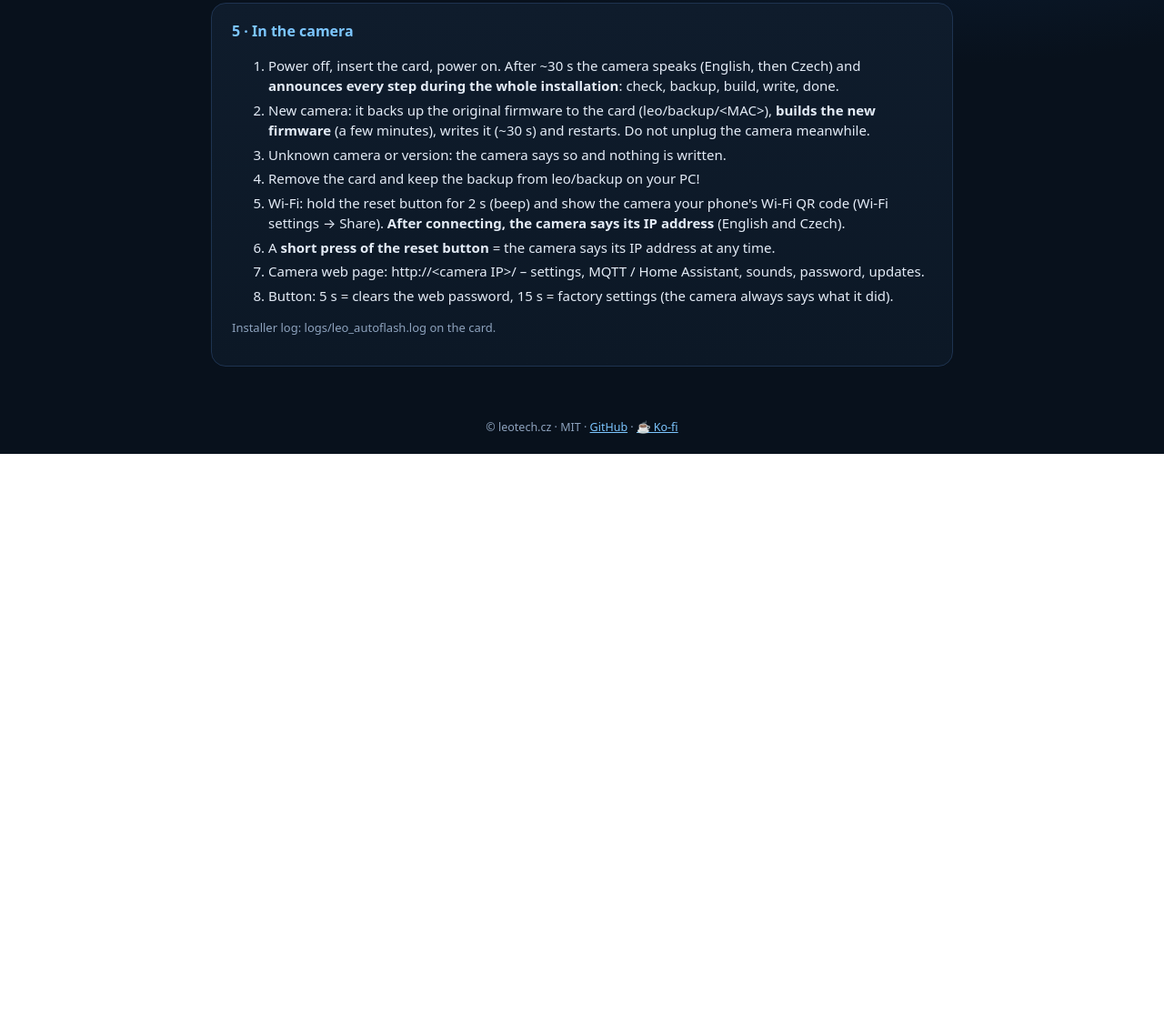
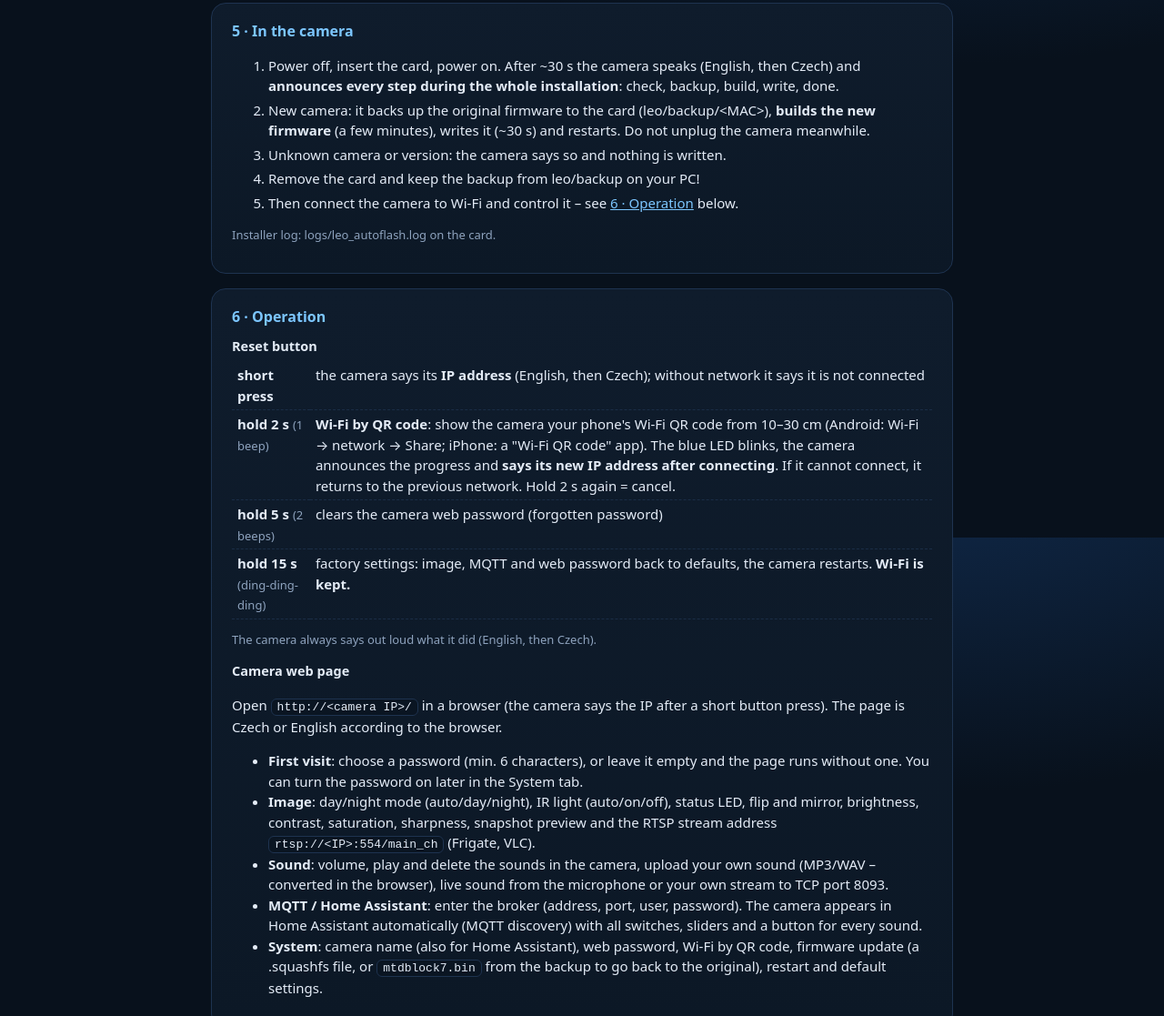
Before and after one commit to Leontech/lsc-camera-leotech, a plain HTML site: page docs/index.html in a window 1280 px wide. Shown: the part 1809-2926 px from the top of the page at 91% size. Before the commit the page ends 2308 px from the top, so only its background shows below. Drawn offline with Linux system fonts and the light colour scheme.

Commit message:
SD page: operation guide (reset button, camera web page)
Co-Authored-By: Claude Opus 5.5 <noreply@anthropic.com>
Claude-Session: https://claude.ai/code/session_0195iFZGPbVM7kRc7GQ1Lnv9

```diff
--- a/docs/index.html
+++ b/docs/index.html
@@ -63,11 +63,32 @@ footer{color:var(--mut);font-size:12.5px;text-align:center;padding:20px}
 <li data-cs="Nová kamera: zálohuje původní firmware na kartu (leo/backup/&amp;lt;MAC&amp;gt;), <b>sestaví nový firmware</b> (několik minut), zapíše ho (~30 s) a restartuje se. Kameru během toho neodpojuj.">New camera: it backs up the original firmware to the card (leo/backup/&lt;MAC&gt;), <b>builds the new firmware</b> (a few minutes), writes it (~30 s) and restarts. Do not unplug the camera meanwhile.</li>
 <li data-cs="Neznámá kamera nebo verze: kamera to řekne a nic se nezapíše.">Unknown camera or version: the camera says so and nothing is written.</li>
 <li data-cs="Kartu vyndej a zálohu z leo/backup si ulož do PC!">Remove the card and keep the backup from leo/backup on your PC!</li>
-<li data-cs="Wi-Fi: podrž reset tlačítko 2 s (pípne) a ukaž kameře QR kód Wi-Fi z mobilu (Nastavení Wi-Fi → Sdílet). <b>Po úspěšném připojení kamera řekne svou IP adresu</b> (anglicky i česky).">Wi-Fi: hold the reset button for 2 s (beep) and show the camera your phone's Wi-Fi QR code (Wi-Fi settings → Share). <b>After connecting, the camera says its IP address</b> (English and Czech).</li>
-<li data-cs="<b>Krátký stisk reset tlačítka</b> = kamera kdykoli řekne svou IP adresu.">A <b>short press of the reset button</b> = the camera says its IP address at any time.</li>
-<li data-cs="Web kamery: http://&amp;lt;IP kamery&amp;gt;/ – nastavení, MQTT / Home Assistant, zvuky, heslo, aktualizace.">Camera web page: http://&lt;camera IP&gt;/ – settings, MQTT / Home Assistant, sounds, password, updates.</li>
-<li data-cs="Tlačítko: 5 s = smaže heslo webu, 15 s = tovární nastavení (kamera vždy řekne, co udělala).">Button: 5 s = clears the web password, 15 s = factory settings (the camera always says what it did).</li></ol>
+<li data-cs="Pak kameru připoj k Wi-Fi a ovládej ji – viz <a href='#ovladani'>6 · Ovládání</a> níže.">Then connect the camera to Wi-Fi and control it – see <a href='#ovladani'>6 · Operation</a> below.</li></ol>
 <p class="hint" data-cs="Log instalace: logs/leo_autoflash.log na kartě.">Installer log: logs/leo_autoflash.log on the card.</p></div>
+<div class="card" id="ovladani"><h2 data-cs="6 · Ovládání">6 · Operation</h2>
+<h3 data-cs="Reset tlačítko" style="font-size:14.5px;margin:6px 0">Reset button</h3>
+<table>
+<tr><td><b data-cs="krátký stisk">short press</b></td><td data-cs="kamera řekne svou <b>IP adresu</b> (anglicky, pak česky); bez sítě řekne, že není připojená">the camera says its <b>IP address</b> (English, then Czech); without network it says it is not connected</td></tr>
+<tr><td><b data-cs="držet 2 s">hold 2 s</b> <span class="hint" data-cs="(1 pípnutí)">(1 beep)</span></td><td data-cs="<b>Wi-Fi přes QR kód</b>: ukaž kameře na 10–30 cm QR kód Wi-Fi z mobilu (Android: Wi-Fi → síť → Sdílet; iPhone: aplikace „QR kód Wi-Fi“). Modrá LED bliká, kamera hlásí průběh a <b>po připojení řekne novou IP adresu</b>. Když se nepřipojí, vrátí původní síť. Další podržení 2 s = zrušit.">
+<b>Wi-Fi by QR code</b>: show the camera your phone's Wi-Fi QR code from 10–30 cm (Android: Wi-Fi → network → Share; iPhone: a "Wi-Fi QR code" app). The blue LED blinks, the camera announces the progress and <b>says its new IP address after connecting</b>. If it cannot connect, it returns to the previous network. Hold 2 s again = cancel.</td></tr>
+<tr><td><b data-cs="držet 5 s">hold 5 s</b> <span class="hint" data-cs="(2 pípnutí)">(2 beeps)</span></td><td data-cs="smaže heslo webu kamery (zapomenuté heslo)">clears the camera web password (forgotten password)</td></tr>
+<tr><td><b data-cs="držet 15 s">hold 15 s</b> <span class="hint">(ding-ding-ding)</span></td><td data-cs="tovární nastavení: obraz, MQTT a heslo webu se vrátí na výchozí a kamera se restartuje. <b>Wi-Fi zůstává.</b>">factory settings: image, MQTT and web password back to defaults, the camera restarts. <b>Wi-Fi is kept.</b></td></tr>
+</table>
+<p class="hint" data-cs="Kamera vždy nahlas řekne, co udělala (anglicky, pak česky).">The camera always says out loud what it did (English, then Czech).</p>
+<h3 data-cs="Web kamery" style="font-size:14.5px;margin:14px 0 6px">Camera web page</h3>
+<p data-cs="V prohlížeči otevři <code>http://&amp;lt;IP kamery&amp;gt;/</code> (IP řekne kamera po krátkém stisku tlačítka). Stránka je česky nebo anglicky podle prohlížeče.">Open <code>http://&lt;camera IP&gt;/</code> in a browser (the camera says the IP after a short button press). The page is Czech or English according to the browser.</p>
+<ul>
+<li data-cs="<b>První otevření</b>: zvol heslo (min. 6 znaků), nebo nech prázdné a web poběží bez hesla. Heslo jde zapnout později v záložce Systém.">
+<b>First visit</b>: choose a password (min. 6 characters), or leave it empty and the page runs without one. You can turn the password on later in the System tab.</li>
+<li data-cs="<b>Obraz</b>: režim den/noc (auto/den/noc), IR přísvit (auto/zap/vyp), stavová LED, otočení a zrcadlení, jas, kontrast, sytost, ostrost, náhled snímku a adresa RTSP streamu <code>rtsp://&amp;lt;IP&amp;gt;:554/main_ch</code> (Frigate, VLC).">
+<b>Image</b>: day/night mode (auto/day/night), IR light (auto/on/off), status LED, flip and mirror, brightness, contrast, saturation, sharpness, snapshot preview and the RTSP stream address <code>rtsp://&lt;IP&gt;:554/main_ch</code> (Frigate, VLC).</li>
+<li data-cs="<b>Zvuk</b>: hlasitost, přehrání a mazání zvuků v kameře, nahrání vlastního zvuku (MP3/WAV – převede se v prohlížeči), živý zvuk z mikrofonu nebo vlastní stream na TCP port 8093.">
+<b>Sound</b>: volume, play and delete the sounds in the camera, upload your own sound (MP3/WAV – converted in the browser), live sound from the microphone or your own stream to TCP port 8093.</li>
+<li data-cs="<b>MQTT / Home Assistant</b>: zadej broker (adresa, port, jméno, heslo). Kamera se v Home Assistantu objeví sama (MQTT discovery) se všemi přepínači, posuvníky a tlačítkem pro každý zvuk.">
+<b>MQTT / Home Assistant</b>: enter the broker (address, port, user, password). The camera appears in Home Assistant automatically (MQTT discovery) with all switches, sliders and a button for every sound.</li>
+<li data-cs="<b>Systém</b>: název kamery (i pro Home Assistant), heslo webu, Wi-Fi přes QR kód, aktualizace firmwaru (soubor .squashfs, nebo <code>mtdblock7.bin</code> ze zálohy pro návrat na originál), restart a výchozí nastavení.">
+<b>System</b>: camera name (also for Home Assistant), web password, Wi-Fi by QR code, firmware update (a .squashfs file, or <code>mtdblock7.bin</code> from the backup to go back to the original), restart and default settings.</li>
+</ul></div>
 </main>
 <div id="modal" style="display:none;position:fixed;inset:0;background:rgba(2,8,16,.72);z-index:9;align-items:center;justify-content:center"><div class="card warn" style="max-width:440px;margin:20px">
 <h2 data-cs="⚠️ Nejdřív souhlas">⚠️ Agreement first</h2><p data-cs="Před zápisem musíš nahoře zaškrtnout <b>„Rozumím a souhlasím – postupuji na vlastní riziko.“</b>">Before writing you must tick <b>"I understand and agree – I proceed at my own risk."</b> at the top.</p>
```
